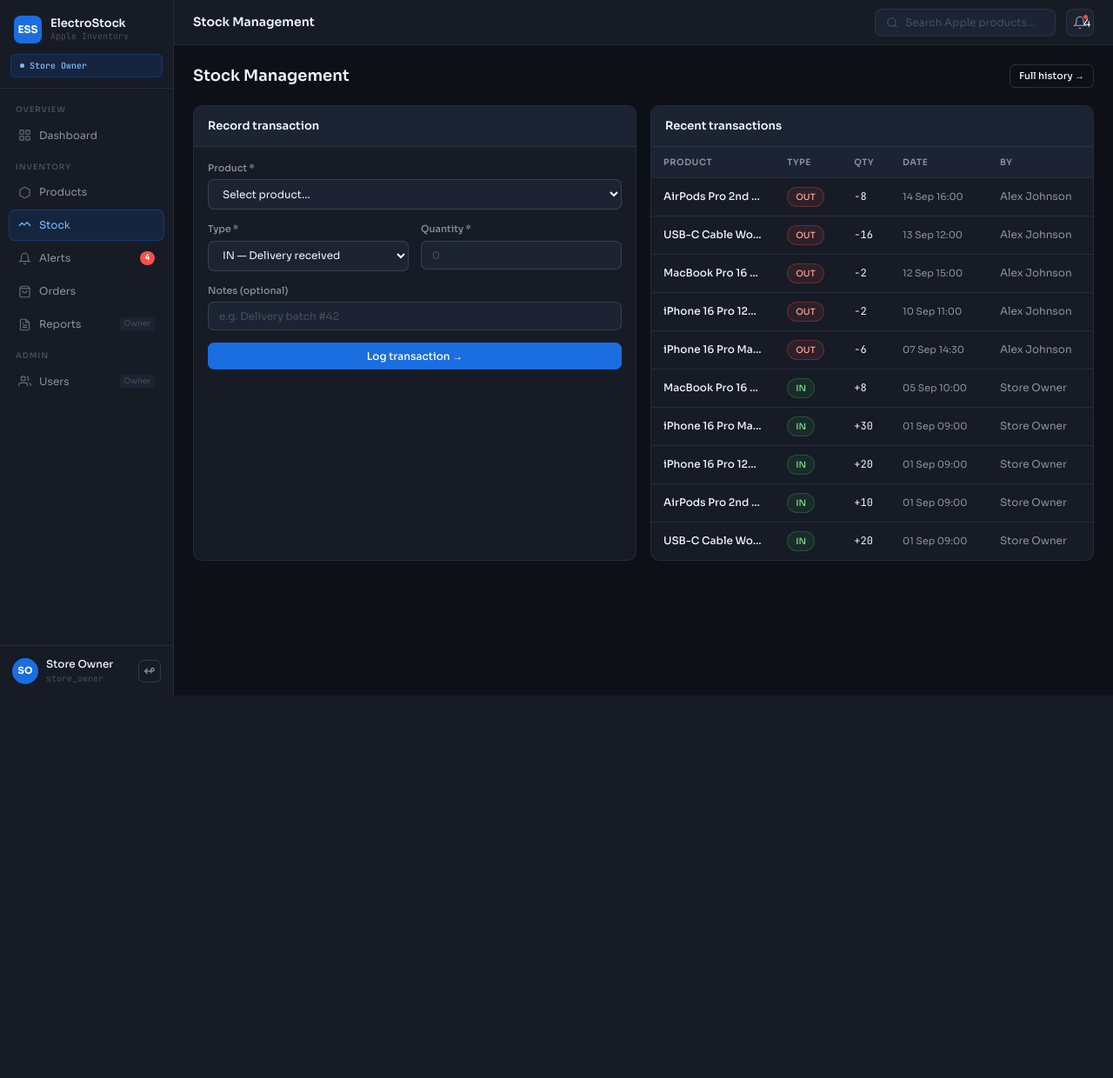
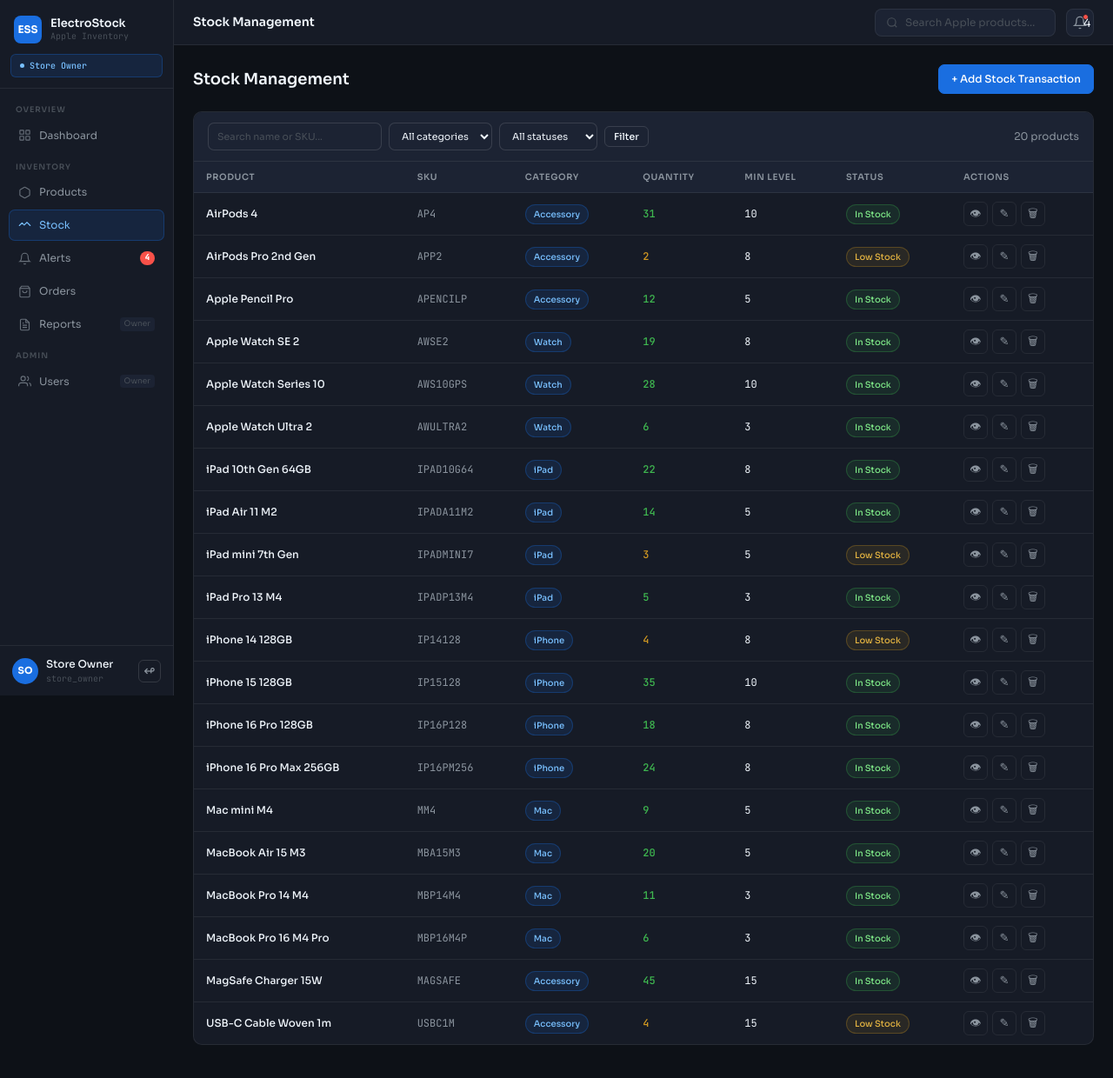
Before and after one commit to aayushaabsnss-web/ElectroStock-Solutions, a PHP site: page /ESS/stock/index.php in a window 1280 px wide. Shown: the whole page at 87% size. Before the commit the page ends 800 px from the top, so only its background shows below. Run offline with PHP 8.4, Linux system fonts and the light colour scheme; a user stored in the database is signed in; data comes from the database, SQL or seed files in the repository.

Commit message:
Update stock module

```diff
--- a/stock/index.php
+++ b/stock/index.php
@@ -1,104 +1,98 @@
 <?php
 /**
- * stock/index.php — Stock Management (Presentation Layer)
- * Handles stock IN/OUT/ADJUSTMENT transactions.
- * Uses the Stock class which calls sp_addStockMovement stored procedure.
- * Auto-triggers low-stock alerts when quantity drops below threshold.
- * Access: All users for IN/OUT. Store Owner only for ADJUSTMENT.
+ * stock/index.php — Stock Levels (Presentation Layer)
+ * Shows all products with stock info. Search, filter by category and status.
  */
 $t = "Stock Management"; $a = "stock";
 require_once "../includes/header.php";
-require_once "../classes/Stock.php";
-include "../includes/flash.php";
+include  "../includes/flash.php";
 
-$stockObj = new Stock($conn); // Middle layer: Stock class
+$q      = trim($_GET["q"]      ?? "");
+$cat    = $_GET["cat"]         ?? "";
+$status = $_GET["status"]      ?? "";
 
-if($_SERVER["REQUEST_METHOD"]==="POST"){
-    // Validate input using Stock class validator
-    $errors = $stockObj->validate($_POST, isOwner());
-    if(!$errors){
-        // Record movement via Stock class (calls sp_addStockMovement)
-        [$ok, $err, $newQty] = $stockObj->addMovement(
-            (int)$_POST["product_id"],
-            $_POST["type"],
-            (int)$_POST["quantity"],
-            $_SESSION["uid"],
-            trim($_POST["notes"] ?? "")
-        );
-        if($ok) {
-            flash("success", "Stock updated. New quantity: $newQty units.");
-        } else {
-            flash("error", $err);
-        }
-    } else {
-        flash("error", implode(" ", $errors));
-    }
-    header("Location: index.php"); exit;
-}
+$where = ["is_active=1"];
+if($q)      $where[] = "(name LIKE '%".mysqli_real_escape_string($conn,$q)."%' OR sku LIKE '%".mysqli_real_escape_string($conn,$q)."%')";
+if($cat)    $where[] = "category='".mysqli_real_escape_string($conn,$cat)."'";
+if($status === "in")  $where[] = "quantity > min_qty";
+if($status === "low") $where[] = "quantity > 0 AND quantity <= min_qty";
+if($status === "out") $where[] = "quantity = 0";
 
-// Get product list for the form dropdown
-$products = $stockObj->getProductList();
+$products = mysqli_query($conn,
+    "SELECT id, name, sku, category, quantity, min_qty,
+            CASE
+              WHEN quantity = 0        THEN 'Out of Stock'
+              WHEN quantity <= min_qty THEN 'Low Stock'
+              ELSE                          'In Stock'
+            END AS stock_status
+     FROM products WHERE ".implode(" AND ",$where)." ORDER BY name");
 
-// Get recent transactions for the activity panel
-$txns = mysqli_query($conn,
-    "SELECT sm.*,p.name pn,u.full_name dby
-     FROM stock_movements sm
-     JOIN products p ON p.id=sm.product_id
-     JOIN users u ON u.id=sm.moved_by
-     ORDER BY sm.created_at DESC LIMIT 20");
+$total = mysqli_num_rows($products);
 ?>
-<div class="page-hdr"><h1>Stock Management</h1><a href="search.php" class="btn btn-outline btn-sm">Full history &rarr;</a></div>
-<div class="g2">
-  <!-- Stock update form -->
+<div class="page-hdr">
+  <h1>Stock Management</h1>
+  <a href="add.php" class="btn btn-primary">+ Add Stock Transaction</a>
+</div>
 <div class="card">
-    <div class="card-hdr"><span class="card-title">Record transaction</span></div>
-    <div class="card-body">
-    <form method="POST">
-      <div class="fg"><label>Product *</label>
-        <select name="product_id" class="fc" required>
-          <option value="">Select product…</option>
-          <?php while($p=mysqli_fetch_assoc($products)): ?>
-          <option value="<?= $p["id"] ?>"><?= h($p["name"]) ?> (<?= $p["quantity"] ?> in stock)</option>
-          <?php endwhile; ?>
-        </select></div>
-      <div class="form2">
-        <div class="fg"><label>Type *</label>
-          <select name="type" class="fc" required>
-            <option value="IN">IN — Delivery received</option>
-            <option value="OUT">OUT — Item sold</option>
-            <?php if(isOwner()): // ADJUSTMENT restricted to Store Owner ?>
-            <option value="ADJUSTMENT">ADJUSTMENT — Manual correction</option>
+  <form method="GET" class="filter-bar">
+    <input type="text" name="q" class="fc" placeholder="Search name or SKU..." value="<?= h($q) ?>" style="width:200px">
+    <select name="cat" class="fc">
+      <option value="">All categories</option>
+      <?php foreach(["iPhone","Mac","iPad","Watch","Accessory"] as $c): ?>
+      <option <?= $cat===$c?"selected":"" ?>><?= $c ?></option>
+      <?php endforeach; ?>
+    </select>
+    <select name="status" class="fc">
+      <option value="">All statuses</option>
+      <option value="in"  <?= $status==="in" ?"selected":"" ?>>In Stock</option>
+      <option value="low" <?= $status==="low"?"selected":"" ?>>Low Stock</option>
+      <option value="out" <?= $status==="out"?"selected":"" ?>>Out of Stock</option>
+    </select>
+    <button class="btn btn-outline btn-sm">Filter</button>
+    <?php if($q||$cat||$status): ?>
+    <a href="index.php" class="btn btn-outline btn-sm">Clear</a>
     <?php endif; ?>
-          </select></div>
-        <div class="fg"><label>Quantity *</label>
-          <input type="number" name="quantity" min="1" class="fc" placeholder="0" required></div>
-      </div>
-      <div class="fg"><label>Notes (optional)</label>
-        <input type="text" name="notes" class="fc" placeholder="e.g. Delivery batch #42"></div>
-      <button class="btn btn-primary w100">Log transaction &rarr;</button>
+    <span style="margin-left:auto;font-size:12px;color:var(--t2)"><?= $total ?> product<?= $total!==1?"s":"" ?></span>
   </form>
-    </div>
-  </div>
-  <!-- Recent transactions panel -->
-  <div class="card">
-    <div class="card-hdr"><span class="card-title">Recent transactions</span></div>
   <table class="tbl">
-      <thead><tr><th>Product</th><th>Type</th><th>Qty</th><th>Date</th><th>By</th></tr></thead>
+    <thead>
+      <tr>
+        <th>Product</th>
+        <th>SKU</th>
+        <th>Category</th>
+        <th>Quantity</th>
+        <th>Min level</th>
+        <th>Status</th>
+        <th>Actions</th>
+      </tr>
+    </thead>
     <tbody>
-      <?php while($tx=mysqli_fetch_assoc($txns)):
-        $tc=["IN"=>"b-green","OUT"=>"b-red","ADJUSTMENT"=>"b-amber"];
-        $sign=$tx["quantity"]>0?"+":"";
+    <?php $e=true; while($p=mysqli_fetch_assoc($products)): $e=false;
+      $bl=["In Stock"=>"b-green","Low Stock"=>"b-amber","Out of Stock"=>"b-red"];
+      $ql=["In Stock"=>"c-green","Low Stock"=>"c-amber","Out of Stock"=>"c-red"];
     ?>
     <tr>
-        <td class="fw" style="max-width:130px;overflow:hidden;text-overflow:ellipsis;white-space:nowrap"><?= h($tx["pn"]) ?></td>
-        <td><span class="badge <?= $tc[$tx["type"]] ?>"><?= $tx["type"] ?></span></td>
-        <td class="mono"><?= $sign.$tx["quantity"] ?></td>
-        <td class="muted" style="font-size:11px"><?= date("d M H:i",strtotime($tx["created_at"])) ?></td>
-        <td class="muted"><?= h($tx["dby"]) ?></td>
+      <td class="fw"><?= h($p["name"]) ?></td>
+      <td class="mono muted"><?= h($p["sku"]) ?></td>
+      <td><span class="badge b-blue"><?= h($p["category"]) ?></span></td>
+      <td class="mono fw <?= $ql[$p["stock_status"]] ?>"><?= $p["quantity"] ?></td>
+      <td class="mono"><?= $p["min_qty"] ?></td>
+      <td><span class="badge <?= $bl[$p["stock_status"]] ?>"><?= $p["stock_status"] ?></span></td>
+      <td>
+        <div style="display:flex;gap:5px">
+          <a href="view.php?id=<?= $p["id"] ?>"  class="icon-btn" title="View">&#128065;</a>
+          <a href="edit.php?id=<?= $p["id"] ?>"  class="icon-btn" title="Edit">&#9998;</a>
+          <?php if(isOwner()): ?>
+          <a href="delete.php?id=<?= $p["id"] ?>" class="icon-btn del" title="Delete"
+             onclick="return confirm('Delete all stock records for <?= h(addslashes($p["name"])) ?>?')">&#128465;</a>
+          <?php endif; ?>
+        </div>
+      </td>
     </tr>
-      <?php endwhile; ?>
+    <?php endwhile; if($e): ?>
+    <tr><td colspan="7" style="text-align:center;padding:30px;color:var(--t3)">No products found.</td></tr>
+    <?php endif; ?>
     </tbody>
   </table>
 </div>
-</div>
 <?php require_once "../includes/footer.php"; ?>
```
Also changed, not shown: stock/add.php (added, +97 -0 lines), stock/delete.php (+8 -17 lines), stock/delete_tx.php (added, +21 -0 lines), stock/edit.php (+35 -42 lines), stock/edit_tx.php (added, +53 -0 lines), stock/view.php (+69 -32 lines), stock/search.php (line endings or trailing spaces). Lines whose indentation alone changed are shown as unchanged.
